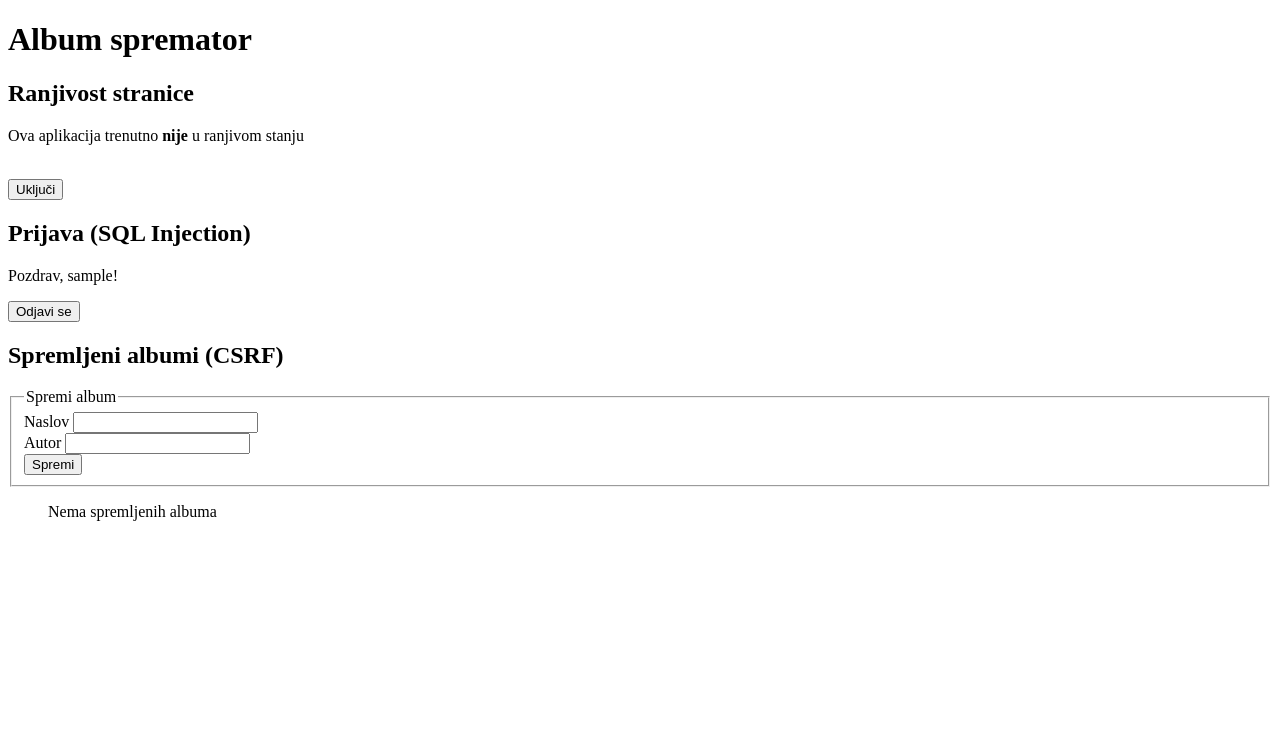
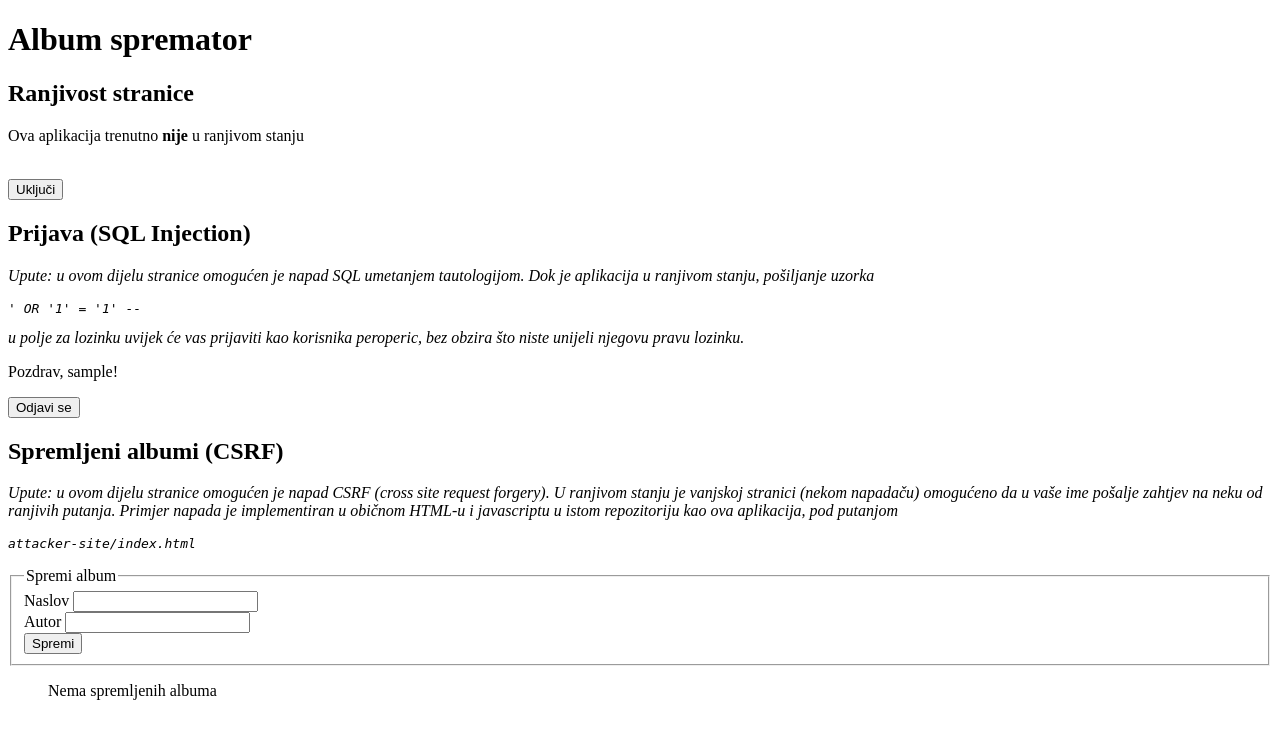
Before and after one commit to AL-Man64/web2-projekt-2, a Django app: template w2p2_app/templates/index.html in a window 1280 px wide. Shown: the top 739 px of the page. Run offline with Django 5.2, Linux system fonts and the light colour scheme; the template is opened without the code that fills it, so the values that code supplies are empty; the visitor is signed in with stand-in values (Sample User, id 1); parts of the project's set-up code (start-up, migrations or seed data) failed here and were passed over.

Commit message:
add instructions for the vulnerabilities

```diff
--- a/attacker-site/index.html
+++ b/attacker-site/index.html
@@ -13,7 +13,7 @@
 
         <form
             id="csrf-form"
-            action="http://localhost:8000/app/bookmark_album/"
+            action="http://localhost:8000/bookmark_album/"
             method="POST"
             target="csrf-frame"
         >
--- a/w2p2/settings.py
+++ b/w2p2/settings.py
@@ -109,9 +109,3 @@ STATIC_URL = 'static/'
 # https://docs.djangoproject.com/en/6.1/topics/email/#topic-email-configuration
 
 MAILERS = {'default': {'BACKEND': 'django.core.mail.backends.console.EmailBackend'}}
-
-SESSION_COOKIE_HTTPONLY = True
-SESSION_COOKIE_SAMESITE = 'None'
-SESSION_COOKIE_SECURE = not DEBUG
-SESSION_COOKIE_AGE = 60 * 60 * 2
-SESSION_EXPIRE_AT_BROWSER_CLOSE = True
--- a/w2p2_app/templates/_partial/albums.html
+++ b/w2p2_app/templates/_partial/albums.html
@@ -1,3 +1,11 @@
+<p>
+    <em>
+        Upute: u ovom dijelu stranice omogućen je napad CSRF (cross site request forgery). U ranjivom
+        stanju je vanjskoj stranici (nekom napadaču) omogućeno da u vaše ime pošalje zahtjev na neku
+        od ranjivih putanja. Primjer napada je implementiran u običnom HTML-u i javascriptu u istom
+        repozitoriju kao ova aplikacija, pod putanjom <pre>attacker-site/index.html</pre>
+    </em>
+</p>
 <section>
     <form method="post" action="{% url 'bookmark_album' %}">
         {% if not vulnerable %}
--- a/w2p2_app/templates/_partial/login_logout.html
+++ b/w2p2_app/templates/_partial/login_logout.html
@@ -1,3 +1,10 @@
+<p>
+    <em>
+        Upute: u ovom dijelu stranice omogućen je napad SQL umetanjem tautologijom. Dok je aplikacija
+        u ranjivom stanju, pošiljanje uzorka <pre>' OR '1' = '1' --</pre> u polje za lozinku uvijek
+        će vas prijaviti kao korisnika peroperic, bez obzira što niste unijeli njegovu pravu lozinku.
+    </em>
+</p>
 {% if user %}
     <p>Pozdrav, {{ user.username }}!</p>
     <form method="post" action="{% url 'logout' %}">
--- a/w2p2_app/templates/index.html
+++ b/w2p2_app/templates/index.html
@@ -14,7 +14,7 @@
         {% if user %}
             {% include "_partial/albums.html" %}
         {% else %}
-            <p>Morate biti prijavljeni da biste vidjeli spremljene albume, kao i demonstraciju CSRF napada</p>
+            <p>Morate biti prijavljeni da biste vidjeli spremljene albume<em>, kao i demonstraciju CSRF napada</em></p>
         {% endif %}
     </section>
 {% endblock %}
```
